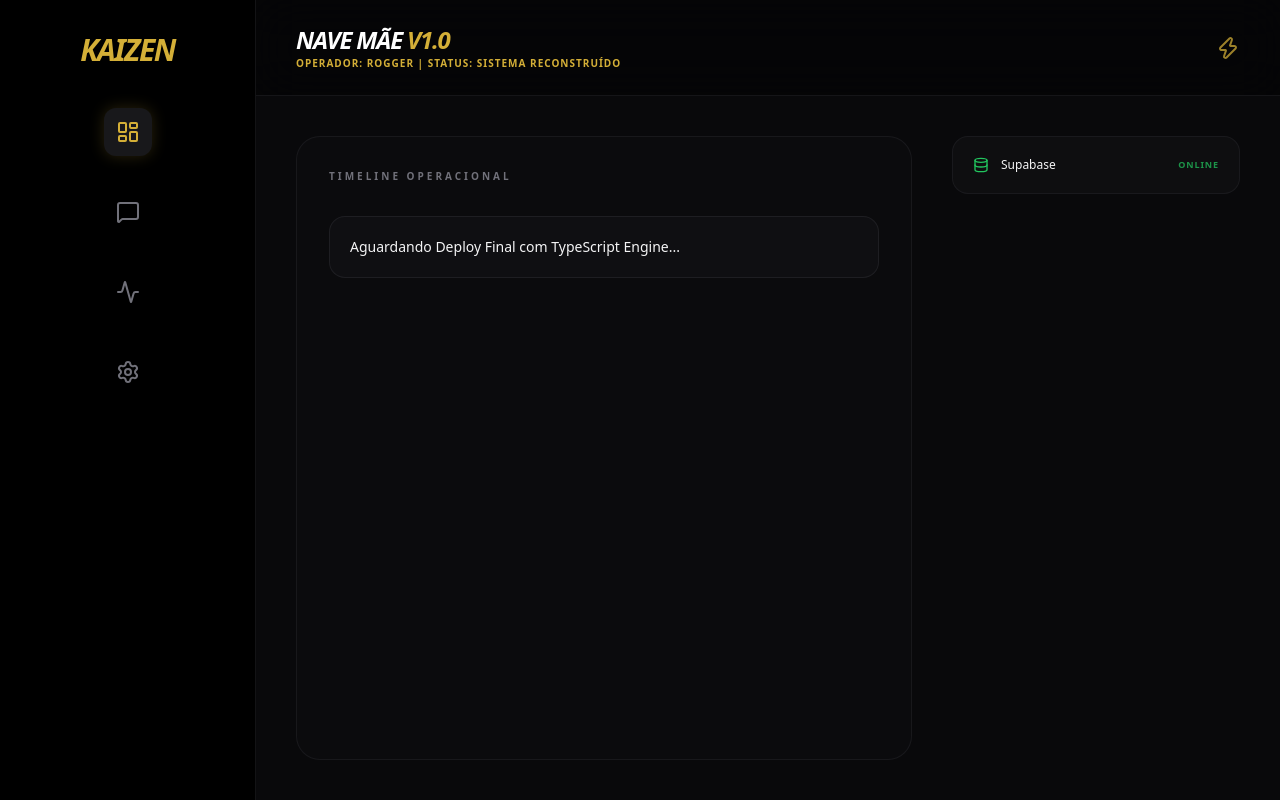
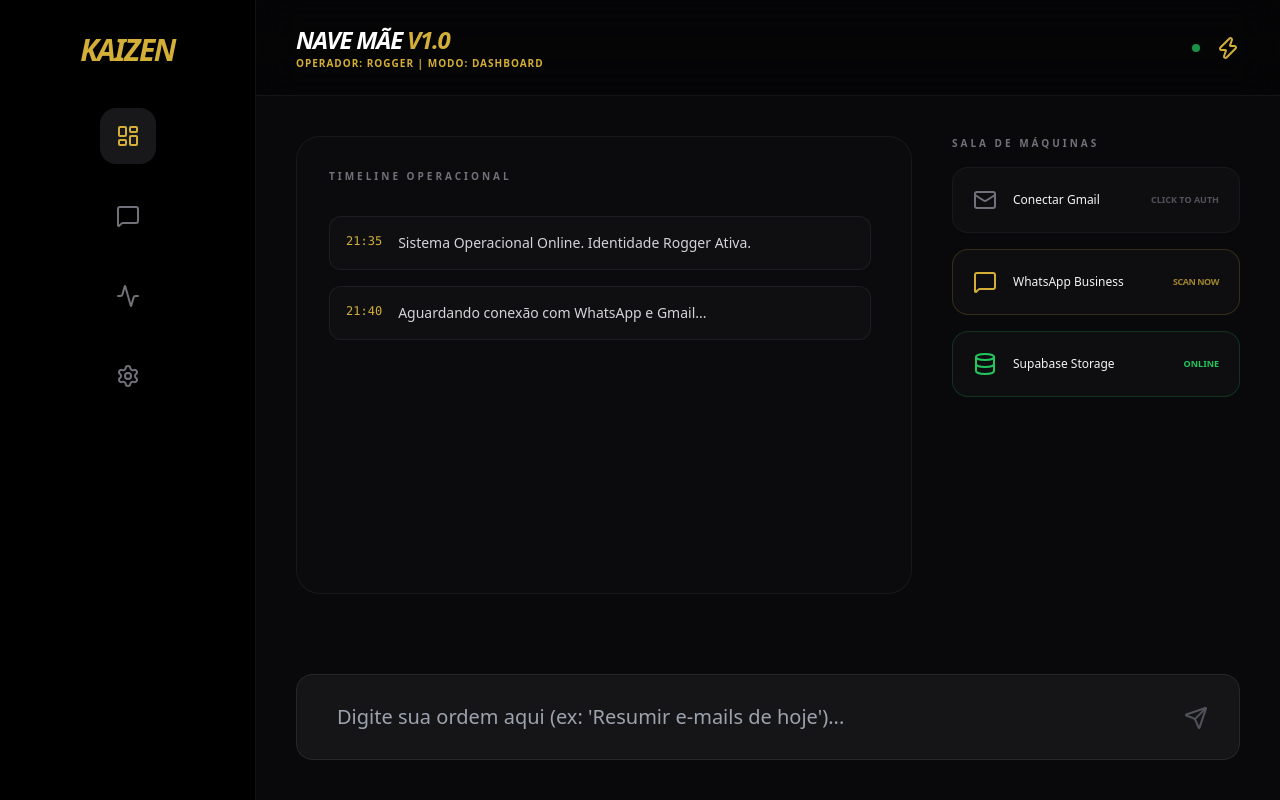
Before and after one commit to vkb-lab/kaizen-org, a Next.js app: page / in a window 1280 px wide. Built offline with nearby package versions, Linux system fonts and the light colour scheme.

Commit message:
KAIZEN INTERACTIVE: Activating UI Nervous System

```diff
--- a/app/page.tsx
+++ b/app/page.tsx
@@ -1,41 +1,100 @@
 'use client';
-import React from 'react';
-import { LayoutDashboard, MessageSquare, Activity, Settings, Zap, Database } from 'lucide-react';
+import React, { useState } from 'react';
+import { LayoutDashboard, MessageSquare, Activity, Settings, Zap, Mail, Database, Send } from 'lucide-react';
 
 export default function NaveMae() {
+  const [activeTab, setActiveTab] = useState('dashboard');
+  const [command, setCommand] = useState('');
+  const [logs, setLogs] = useState([
+    { time: '21:35', text: 'Sistema Operacional Online. Identidade Rogger Ativa.' },
+    { time: '21:40', text: 'Aguardando conexão com WhatsApp e Gmail...' }
+  ]);
+
+  const handleCommand = (e: React.FormEvent) => {
+    e.preventDefault();
+    if (!command) return;
+
+    // Simulação de Orquestração (Enquanto o backend processa)
+    const newLog = { time: new Date().toLocaleTimeString([], {hour: '2-digit', minute:'2-digit'}), text: `Comando recebido: ${command}` };
+    setLogs([newLog, ...logs]);
+    setCommand('');
+
+    // Aqui o Cérebro (OpenAI) será chamado via API
+    console.log("Enviando para o Orquestrador:", command);
+  };
+
   return (
     <div className="flex h-screen bg-[#09090b] text-zinc-100 font-sans overflow-hidden">
+      {/* Sidebar Funcional */}
       <aside className="w-20 md:w-64 border-r border-zinc-800/50 flex flex-col items-center py-8 gap-10 bg-black">
-        <div className="text-[#D4AF37] font-black text-3xl tracking-tighter italic">KAIZEN</div>
-        <nav className="flex flex-col gap-8 text-zinc-500">
-          <div className="p-3 bg-zinc-900 rounded-xl text-[#D4AF37] shadow-[0_0_15px_rgba(212,175,55,0.2)]"><LayoutDashboard /></div>
-          <div className="p-3 hover:text-zinc-100 transition-colors"><MessageSquare /></div>
-          <div className="p-3 hover:text-zinc-100 transition-colors"><Activity /></div>
-          <div className="p-3 hover:text-zinc-100 transition-colors"><Settings /></div>
+        <div className="text-[#D4AF37] font-black text-3xl tracking-tighter italic cursor-pointer" onClick={() => window.location.reload()}>KAIZEN</div>
+        <nav className="flex flex-col gap-6 text-zinc-500">
+          <button onClick={() => setActiveTab('dashboard')} className={`p-4 rounded-2xl transition-all ${activeTab === 'dashboard' ? 'bg-zinc-900 text-[#D4AF37] shadow-lg' : 'hover:text-zinc-300'}`}><LayoutDashboard /></button>
+          <button onClick={() => setActiveTab('messages')} className={`p-4 rounded-2xl transition-all ${activeTab === 'messages' ? 'bg-zinc-900 text-[#D4AF37]' : 'hover:text-zinc-300'}`}><MessageSquare /></button>
+          <button onClick={() => setActiveTab('status')} className={`p-4 rounded-2xl transition-all ${activeTab === 'status' ? 'bg-zinc-900 text-[#D4AF37]' : 'hover:text-zinc-300'}`}><Activity /></button>
+          <button onClick={() => setActiveTab('settings')} className={`p-4 rounded-2xl transition-all ${activeTab === 'settings' ? 'bg-zinc-900 text-[#D4AF37]' : 'hover:text-zinc-300'}`}><Settings /></button>
         </nav>
       </aside>
+
       <main className="flex-1 flex flex-col">
         <header className="h-24 border-b border-zinc-800/50 flex items-center justify-between px-10 bg-black/40 backdrop-blur-xl">
           <div>
             <h1 className="text-2xl font-bold italic tracking-tighter uppercase text-white">Nave Mãe <span className="text-[#D4AF37]">v1.0</span></h1>
-            <p className="text-[10px] text-[#D4AF37] uppercase tracking-[0.2em] font-bold tracking-widest">Operador: Rogger | Status: Sistema Reconstruído</p>
+            <p className="text-[10px] text-[#D4AF37] uppercase tracking-widest font-bold">Operador: Rogger | Modo: {activeTab.toUpperCase()}</p>
           </div>
-          <Zap className="text-[#D4AF37] w-6 h-6 animate-pulse" />
+          <div className="flex items-center gap-4">
+             <div className="h-2 w-2 bg-green-500 rounded-full animate-pulse"></div>
+             <Zap className="text-[#D4AF37] w-6 h-6" />
+          </div>
         </header>
-        <section className="flex-1 p-10 grid grid-cols-1 md:grid-cols-12 gap-10">
-          <div className="md:col-span-8 bg-zinc-900/20 border border-zinc-800/50 rounded-3xl p-8">
+
+        <section className="flex-1 p-10 grid grid-cols-1 md:grid-cols-12 gap-10 overflow-y-auto">
+          {/* Timeline Dinâmica */}
+          <div className="md:col-span-8 bg-zinc-900/20 border border-zinc-800/50 rounded-3xl p-8 overflow-hidden flex flex-col">
             <h2 className="text-[10px] font-black text-zinc-500 uppercase tracking-[0.3em] mb-8">Timeline Operacional</h2>
-            <div className="p-5 bg-zinc-800/20 rounded-2xl border border-zinc-700/30">
-              <p className="text-sm">Aguardando Deploy Final com TypeScript Engine...</p>
+            <div className="flex-1 space-y-4 overflow-y-auto pr-2">
+              {logs.map((log, i) => (
+                <div key={i} className="flex gap-4 p-4 bg-zinc-800/20 rounded-xl border border-zinc-700/30 animate-in fade-in slide-in-from-bottom-2">
+                  <span className="text-[#D4AF37] font-mono text-xs">{log.time}</span>
+                  <p className="text-sm text-zinc-300">{log.text}</p>
+                </div>
+              ))}
             </div>
           </div>
+
+          {/* Módulos com Ação de Clique */}
           <div className="md:col-span-4 space-y-4">
-            <div className="p-5 bg-zinc-900/40 border border-zinc-800/50 rounded-2xl flex justify-between items-center">
-              <div className="flex items-center gap-3"><Database className="text-green-500 w-4 h-4" /> <span className="text-xs">Supabase</span></div>
-              <span className="text-[9px] text-green-500 font-bold uppercase tracking-widest animate-pulse">Online</span>
+            <h2 className="text-[10px] font-black text-zinc-500 uppercase tracking-[0.3em] mb-4">Sala de Máquinas</h2>
+            <button className="w-full text-left p-5 bg-zinc-900/40 border border-zinc-800/50 rounded-2xl flex justify-between items-center hover:border-[#D4AF37]/50 transition-all group">
+                <div className="flex items-center gap-4"><Mail className="text-zinc-500 group-hover:text-[#D4AF37]" /> <span className="text-xs">Conectar Gmail</span></div>
+                <span className="text-[9px] text-zinc-600 font-bold uppercase">Click to Auth</span>
+            </button>
+            <button onClick={() => alert('Gerando QR Code...')} className="w-full text-left p-5 bg-zinc-900/40 border border-[#D4AF37]/20 rounded-2xl flex justify-between items-center hover:bg-[#D4AF37]/5 transition-all group">
+                <div className="flex items-center gap-4"><MessageSquare className="text-[#D4AF37]" /> <span className="text-xs">WhatsApp Business</span></div>
+                <span className="text-[9px] text-[#D4AF37] font-bold uppercase tracking-tighter animate-pulse">Scan Now</span>
+            </button>
+            <div className="p-5 bg-zinc-900/40 border border-green-500/20 rounded-2xl flex justify-between items-center">
+                <div className="flex items-center gap-4"><Database className="text-green-500" /> <span className="text-xs">Supabase Storage</span></div>
+                <span className="text-[9px] text-green-500 font-bold uppercase">Online</span>
             </div>
           </div>
         </section>
+
+        {/* Input de Comando Ativo */}
+        <footer className="p-10">
+          <form onSubmit={handleCommand} className="max-w-5xl mx-auto relative group">
+            <input
+              value={command}
+              onChange={(e) => setCommand(e.target.value)}
+              type="text"
+              placeholder="Digite sua ordem aqui (ex: 'Resumir e-mails de hoje')..."
+              className="w-full bg-zinc-900/80 border border-zinc-800 rounded-2xl py-7 px-10 focus:outline-none focus:border-[#D4AF37] transition-all text-xl font-light text-white"
+            />
+            <button type="submit" className="absolute right-6 top-6 p-2 text-zinc-600 hover:text-[#D4AF37] transition-colors">
+              <Send size={24} />
+            </button>
+          </form>
+        </footer>
       </main>
     </div>
   );
```
